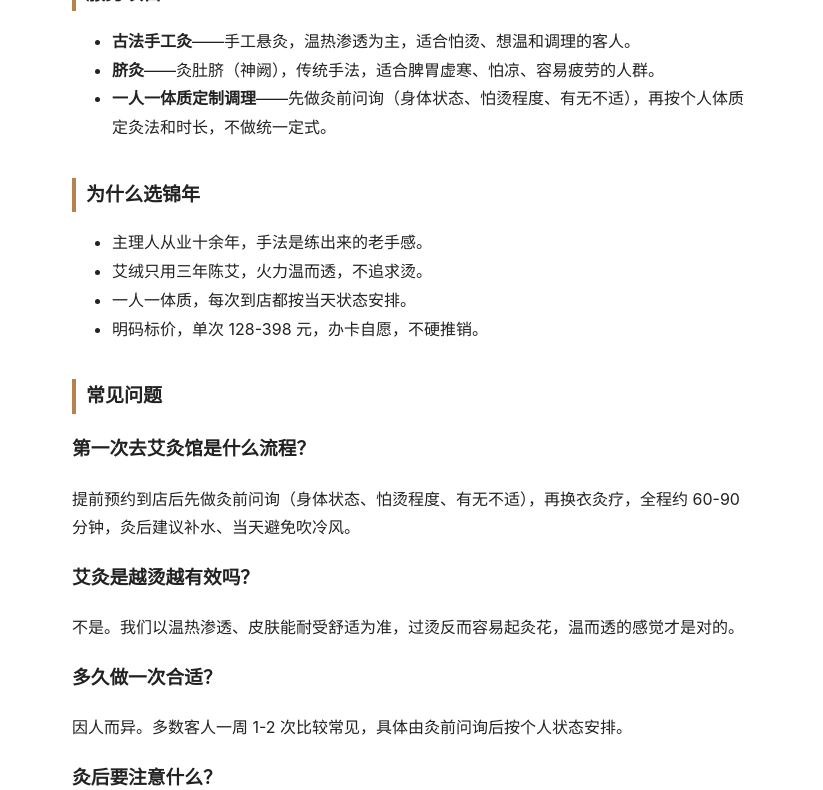
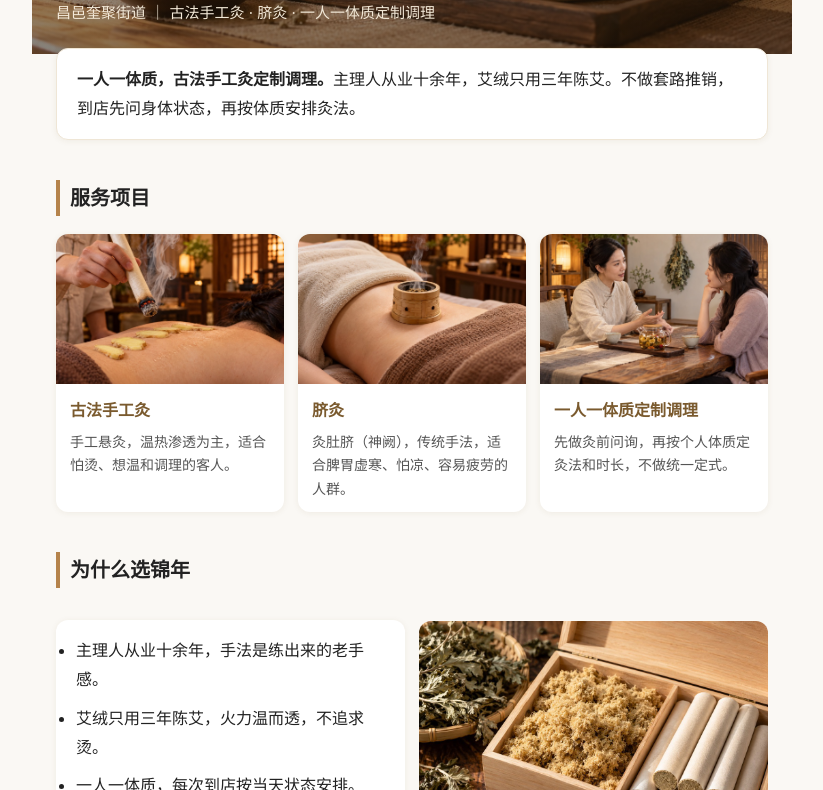
Before and after one commit to iiakane238-rgb/jinnian-aijiu, a plain HTML site: page index.html in a window 1280 px wide. Shown: the part 286-1076 px from the top of the page, without its empty margins (228-1051 px from the left). Drawn offline with Linux system fonts and the light colour scheme.

Commit message:
官网升级带图版 2026-10-10：主图+服务卡片+特色配图

```diff
--- a/index.html
+++ b/index.html
@@ -10,36 +10,65 @@
 <meta property="og:title" content="锦年艾灸生活馆｜昌邑艾灸馆">
 <meta property="og:description" content="昌邑奎聚街道艾灸馆：古法手工灸、脐灸、一人一体质定制调理。从业十余年，三年陈艾，单次128-398元。">
 <meta property="og:url" content="https://jinnianaijiu.com/">
-<script type="application/ld+json">{"@context":"https://schema.org","@type":"HealthAndBeautyBusiness","name":"锦年艾灸生活馆","brand":{"@type":"Brand","name":"锦年艾"},"description":"昌邑奎聚街道艾灸馆，一人一体质，古法手工灸定制调理","address":{"@type":"PostalAddress","addressRegion":"山东","addressLocality":"昌邑","streetAddress":"昌邑市奎聚路115号君悦花园南门"},"telephone":"19053630970","openingHours":"8:00-18:00","priceRange":"单次 128-398 元","url":"https://jinnianaijiu.com/","makesOffer":[{"@type":"Offer","itemOffered":{"@type":"Service","name":"古法手工灸"}},{"@type":"Offer","itemOffered":{"@type":"Service","name":"脐灸"}},{"@type":"Offer","itemOffered":{"@type":"Service","name":"一人一体质定制调理"}}]}</script>
+<meta property="og:image" content="https://jinnianaijiu.com/assets/hero_web.jpg">
+<script type="application/ld+json">{"@context":"https://schema.org","@type":"HealthAndBeautyBusiness","name":"锦年艾灸生活馆","brand":{"@type":"Brand","name":"锦年艾"},"description":"昌邑奎聚街道艾灸馆，一人一体质，古法手工灸定制调理","image":"https://jinnianaijiu.com/assets/hero_web.jpg","address":{"@type":"PostalAddress","addressRegion":"山东","addressLocality":"昌邑","streetAddress":"昌邑市奎聚路115号君悦花园南门"},"telephone":"19053630970","openingHours":"8:00-18:00","priceRange":"单次 128-398 元","url":"https://jinnianaijiu.com/","makesOffer":[{"@type":"Offer","itemOffered":{"@type":"Service","name":"古法手工灸"}},{"@type":"Offer","itemOffered":{"@type":"Service","name":"脐灸"}},{"@type":"Offer","itemOffered":{"@type":"Service","name":"一人一体质定制调理"}}]}</script>
 <style>
-  body{font-family:-apple-system,"PingFang SC",sans-serif;max-width:680px;margin:0 auto;padding:32px 20px;color:#222;line-height:1.8}
-  h1{font-size:26px;margin-bottom:4px} .sub{color:#666;margin-bottom:28px}
-  h2{font-size:19px;border-left:4px solid #b5834b;padding-left:10px;margin-top:36px}
-  .nap{background:#faf6f0;padding:16px 20px;border-radius:10px}
+  *{box-sizing:border-box}
+  body{font-family:-apple-system,"PingFang SC",sans-serif;max-width:760px;margin:0 auto;padding:0 0 40px;color:#222;line-height:1.8;background:#faf8f4}
+  header{position:relative}
+  header img.hero{width:100%;height:340px;object-fit:cover;display:block}
+  .hero-mask{position:absolute;inset:0;background:linear-gradient(to bottom,rgba(40,28,12,.25),rgba(40,28,12,.55));display:flex;flex-direction:column;justify-content:flex-end;padding:28px 24px}
+  .hero-mask h1{color:#fff;font-size:30px;margin:0;text-shadow:0 1px 6px rgba(0,0,0,.4)}
+  .hero-mask p{color:#f3e9d8;margin:6px 0 0;font-size:15px}
+  main{padding:28px 24px 0}
+  .tagline{background:#fff;border-radius:12px;padding:16px 20px;box-shadow:0 1px 6px rgba(120,90,40,.08);margin-top:-34px;position:relative;border:1px solid #efe6d6}
+  h2{font-size:20px;border-left:4px solid #b5834b;padding-left:10px;margin-top:40px}
+  .cards{display:grid;grid-template-columns:repeat(auto-fit,minmax(200px,1fr));gap:14px;margin-top:18px}
+  .card{background:#fff;border-radius:12px;overflow:hidden;box-shadow:0 1px 6px rgba(120,90,40,.08)}
+  .card img{width:100%;height:150px;object-fit:cover;display:block}
+  .card .in{padding:12px 14px}
+  .card h3{margin:0 0 6px;font-size:16px;color:#7a5a2e}
+  .card p{margin:0;font-size:14px;color:#555;line-height:1.65}
+  .why{background:#fff;border-radius:12px;padding:6px 20px;box-shadow:0 1px 6px rgba(120,90,40,.08)}
+  .why li{margin:10px 0}
+  .split{display:grid;grid-template-columns:1fr 1fr;gap:14px;align-items:center;margin-top:16px}
+  .split img{width:100%;border-radius:12px;display:block}
+  @media(max-width:560px){.split{grid-template-columns:1fr}}
+  h3{font-size:16px;margin:20px 0 6px}
+  .nap{background:#faf6f0;padding:16px 20px;border-radius:12px;border:1px solid #efe6d6}
   dt{font-weight:600;margin-top:10px} dd{margin:0 0 4px;color:#555}
-  .cta{display:inline-block;margin-top:24px;background:#b5834b;color:#fff;padding:10px 22px;border-radius:24px;text-decoration:none}
-  footer{margin-top:48px;color:#999;font-size:13px}
+  .cta{display:inline-block;margin-top:20px;background:#b5834b;color:#fff;padding:12px 26px;border-radius:26px;text-decoration:none;font-size:16px}
+  footer{margin-top:44px;color:#999;font-size:13px;padding:0 24px}
 </style>
 </head>
 <body>
-<h1>锦年艾灸生活馆</h1>
-<p class="sub">昌邑奎聚街道 ｜ 古法手工灸 · 脐灸 · 一人一体质定制调理</p>
-<p>一人一体质，古法手工灸定制调理。主理人从业十余年，艾绒只用三年陈艾。不做套路推销，到店先问身体状态，再按体质安排灸法。</p>
+<header>
+  <img class="hero" src="assets/hero_web.jpg" alt="锦年艾灸生活馆店内实景：竹制艾灸盒与陈艾艾条，暖木色中式养生馆环境（示意图）">
+  <div class="hero-mask">
+    <h1>锦年艾灸生活馆</h1>
+    <p>昌邑奎聚街道 ｜ 古法手工灸 · 脐灸 · 一人一体质定制调理</p>
+  </div>
+</header>
+<main>
+<div class="tagline"><strong>一人一体质，古法手工灸定制调理。</strong>主理人从业十余年，艾绒只用三年陈艾。不做套路推销，到店先问身体状态，再按体质安排灸法。</div>
 
 <h2>服务项目</h2>
-<ul>
-<li><strong>古法手工灸</strong>——手工悬灸，温热渗透为主，适合怕烫、想温和调理的客人。</li>
-<li><strong>脐灸</strong>——灸肚脐（神阙），传统手法，适合脾胃虚寒、怕凉、容易疲劳的人群。</li>
-<li><strong>一人一体质定制调理</strong>——先做灸前问询（身体状态、怕烫程度、有无不适），再按个人体质定灸法和时长，不做统一定式。</li>
-</ul>
+<div class="cards">
+  <div class="card"><img src="assets/moxa_web.jpg" alt="古法手工悬灸：手持艾条隔姜灸背部（示意图）" loading="lazy"><div class="in"><h3>古法手工灸</h3><p>手工悬灸，温热渗透为主，适合怕烫、想温和调理的客人。</p></div></div>
+  <div class="card"><img src="assets/qi_web.jpg" alt="脐灸：竹制灸盒置于腹部，轻烟缓升（示意图）" loading="lazy"><div class="in"><h3>脐灸</h3><p>灸肚脐（神阙），传统手法，适合脾胃虚寒、怕凉、容易疲劳的人群。</p></div></div>
+  <div class="card"><img src="assets/consult_web.jpg" alt="灸前体质问询：茶桌前交流身体状态（示意图）" loading="lazy"><div class="in"><h3>一人一体质定制调理</h3><p>先做灸前问询，再按个人体质定灸法和时长，不做统一定式。</p></div></div>
+</div>
 
 <h2>为什么选锦年</h2>
-<ul>
-<li>主理人从业十余年，手法是练出来的老手感。</li>
-<li>艾绒只用三年陈艾，火力温而透，不追求烫。</li>
-<li>一人一体质，每次到店都按当天状态安排。</li>
-<li>明码标价，单次 128-398 元，办卡自愿，不硬推销。</li>
-</ul>
+<div class="split">
+  <ul class="why">
+    <li>主理人从业十余年，手法是练出来的老手感。</li>
+    <li>艾绒只用三年陈艾，火力温而透，不追求烫。</li>
+    <li>一人一体质，每次到店按当天状态安排。</li>
+    <li>明码标价，单次 128-398 元，办卡自愿，不硬推销。</li>
+  </ul>
+  <img src="assets/herb_web.jpg" alt="三年陈艾绒与艾条特写（示意图）" loading="lazy">
+</div>
 
 <h2>常见问题</h2>
 <h3>第一次去艾灸馆是什么流程？</h3>
@@ -65,9 +94,10 @@
 <dt>预约方式</dt><dd>电话 19053630970，或各平台私信「艾灸」</dd>
 </dl>
 
-<p><a class="cta" href="tel:19053630970">电话预约：19053630970</a></p>
+<p><a class="cta" href="tel:19053630970">📞 电话预约：19053630970</a></p>
 
 <p>昌邑·锦年艾灸生活馆｜到店体验私信「艾灸」</p>
-<footer>官网 jinnianaijiu.com · 本页由 锦年流水线 GEO 环生成 · 更新于 2026-10-09 · AIGC 辅助内容按平台要求标注</footer>
+</main>
+<footer>官网 jinnianaijiu.com · 页面配图为 AI 示意图 · 本页由 锦年流水线 GEO 环生成 · 更新于 2026-10-10 · AIGC 辅助内容按平台要求标注</footer>
 </body>
 </html>
```
